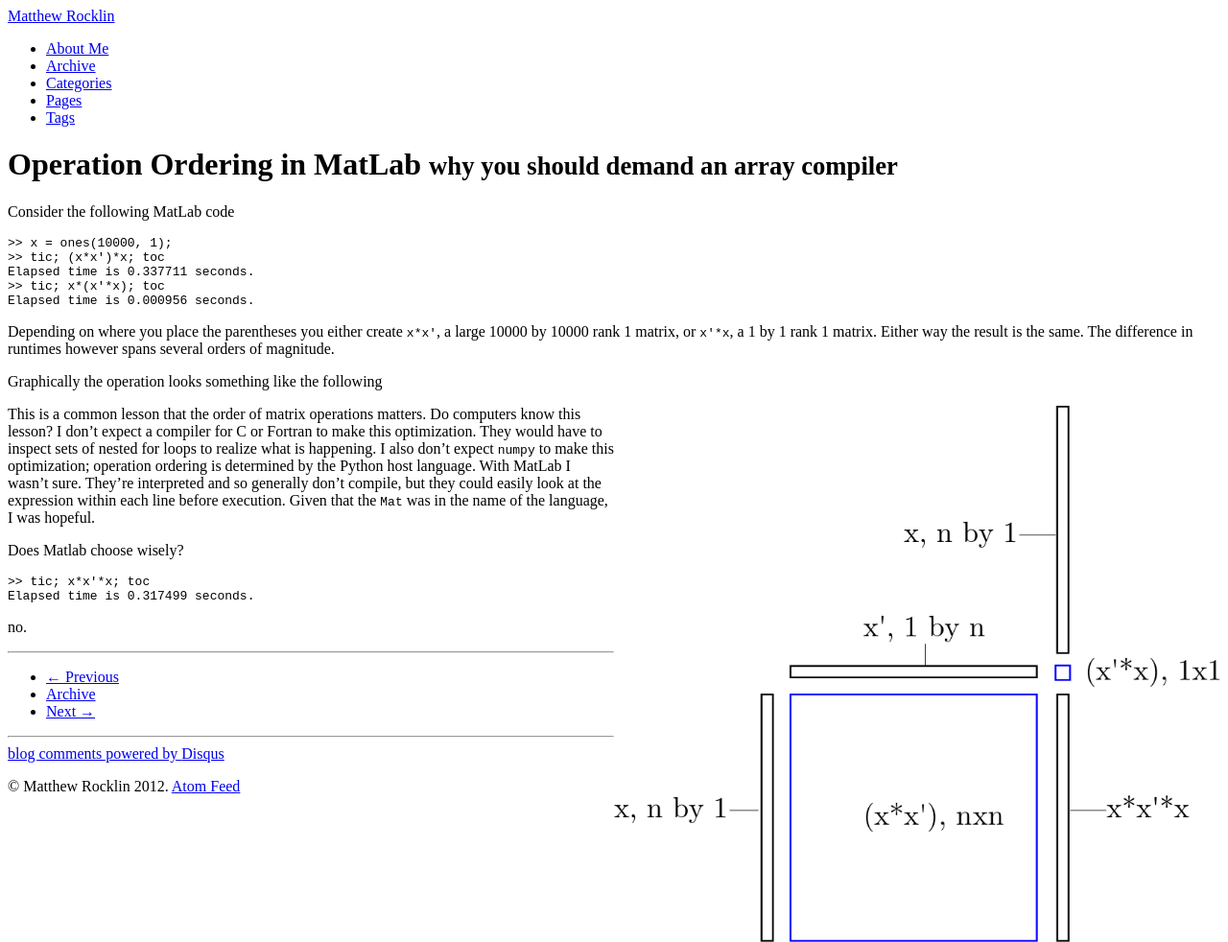
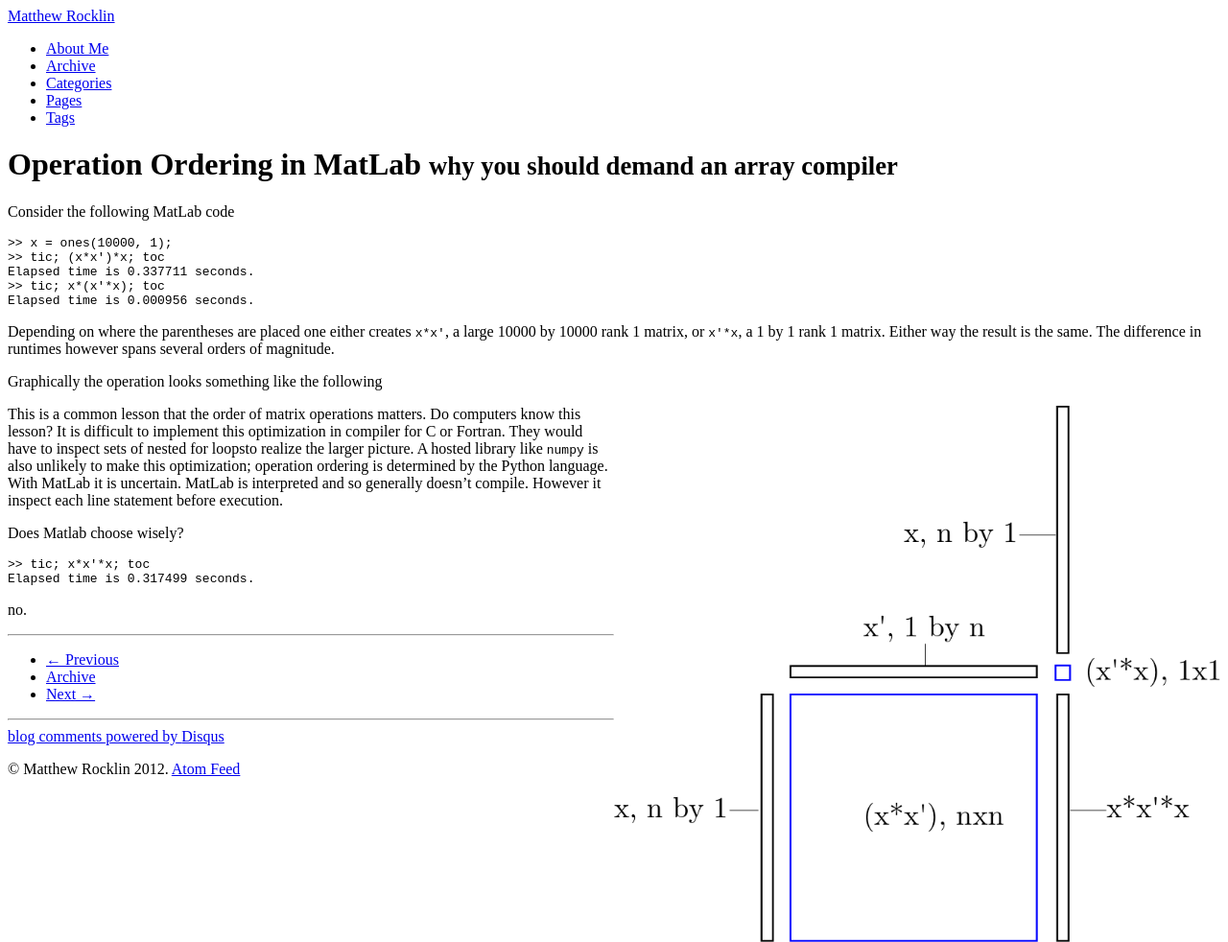
Before and after one commit to besyskymnbk/blog, a Jekyll site: the page built from _posts/work/2013-02-26-MatLabOrdering.md, in a window 1280 px wide. Shown: the whole page at 96% size. Built offline with Jekyll 4.4.1, drawn with Linux system fonts in a browser that asks for light colours; comment, search, counter and statistics services are not loaded.

Commit message:
Matlab Ordering - remove second person

```diff
--- a/_posts/work/2013-02-26-MatLabOrdering.md
+++ b/_posts/work/2013-02-26-MatLabOrdering.md
@@ -15,13 +15,13 @@ Consider the following MatLab code
     >> tic; x*(x'*x); toc
     Elapsed time is 0.000956 seconds.
 
-Depending on where you place the parentheses you either create `x*x'`, a large 10000 by 10000 rank 1 matrix, or `x'*x`, a 1 by 1 rank 1 matrix.  Either way the result is the same.  The difference in runtimes however spans several orders of magnitude.
+Depending on where the parentheses are placed one either creates `x*x'`, a large 10000 by 10000 rank 1 matrix, or `x'*x`, a 1 by 1 rank 1 matrix.  Either way the result is the same.  The difference in runtimes however spans several orders of magnitude.
 
 Graphically the operation looks something like the following
 
 <img src="{{ BASE_PATH }}/images/xxtrans.png" width="50%" align="right">
 
-This is a common lesson that the order of matrix operations matters.  Do computers know this lesson?  I don't expect a compiler for C or Fortran to make this optimization.  They would have to inspect sets of nested for loops to realize what is happening.  I also don't expect `numpy` to make this optimization; operation ordering is determined by the Python host language.  With MatLab I wasn't sure.  They're interpreted and so generally don't compile, but they could easily look at the expression within each line before execution.  Given that the `Mat` was in the name of the language, I was hopeful.
+This is a common lesson that the order of matrix operations matters.  Do computers know this lesson?  It is difficult to implement this optimization in compiler for C or Fortran.  They would have to inspect sets of nested for loopsto realize the larger picture.  A hosted library like `numpy` is also unlikely to make this optimization; operation ordering is determined by the Python language.  With MatLab it is uncertain.  MatLab is interpreted and so generally doesn't compile.  However it inspect each line statement before execution.
 
 Does Matlab choose wisely?
 
```
